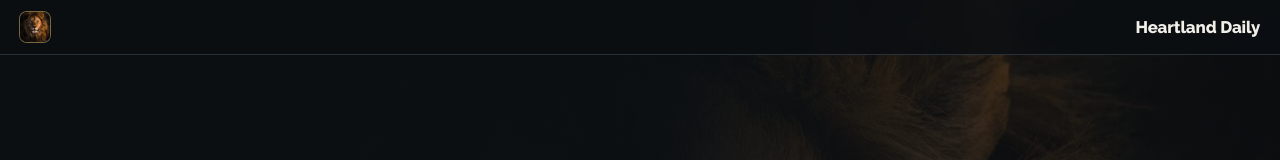
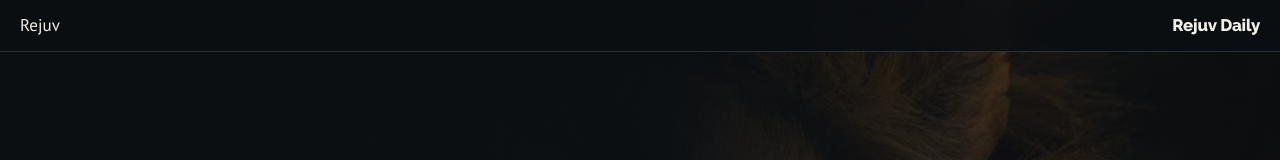
Before and after one commit to LIMENHelix/heartland-app, a website: page public/daily/index.html in a window 1280 px wide. Shown: the top 160 px of the page. Drawn offline with Linux system fonts and the light colour scheme; a web font is replaced by a local one.

Commit message:
Rebrand public/daily/index.html for Rejuv Men's Health & Wellness

```diff
--- a/public/daily/index.html
+++ b/public/daily/index.html
@@ -3,8 +3,8 @@
 <head>
 <meta charset="utf-8">
 <meta name="viewport" content="width=device-width, initial-scale=1, viewport-fit=cover">
-<title>Heartland Daily</title>
-<meta name="description" content="Eat, train and sleep on a schedule. Free, from Heartland Men's Health.">
+<title>Rejuv Daily</title>
+<meta name="description" content="Eat, train and sleep on a schedule. Free, from Rejuv Men's Health & Wellness.">
 <meta name="theme-color" content="#0B0F12">
 <link rel="manifest" href="manifest.webmanifest">
 <link rel="icon" type="image/png" href="img/mark.png">
@@ -20,8 +20,8 @@
 <div class="backdrop" aria-hidden="true"></div>
 
 <header class="topbar">
-  <img class="mark" src="img/mark.png" width="30" height="30" alt="">
-  <span class="topbar__t">Heartland Daily</span>
+  <span class="rejuv-wordmark">Rejuv</span>
+  <span class="topbar__t">Rejuv Daily</span>
 </header>
 
 <main id="main"></main>
```
